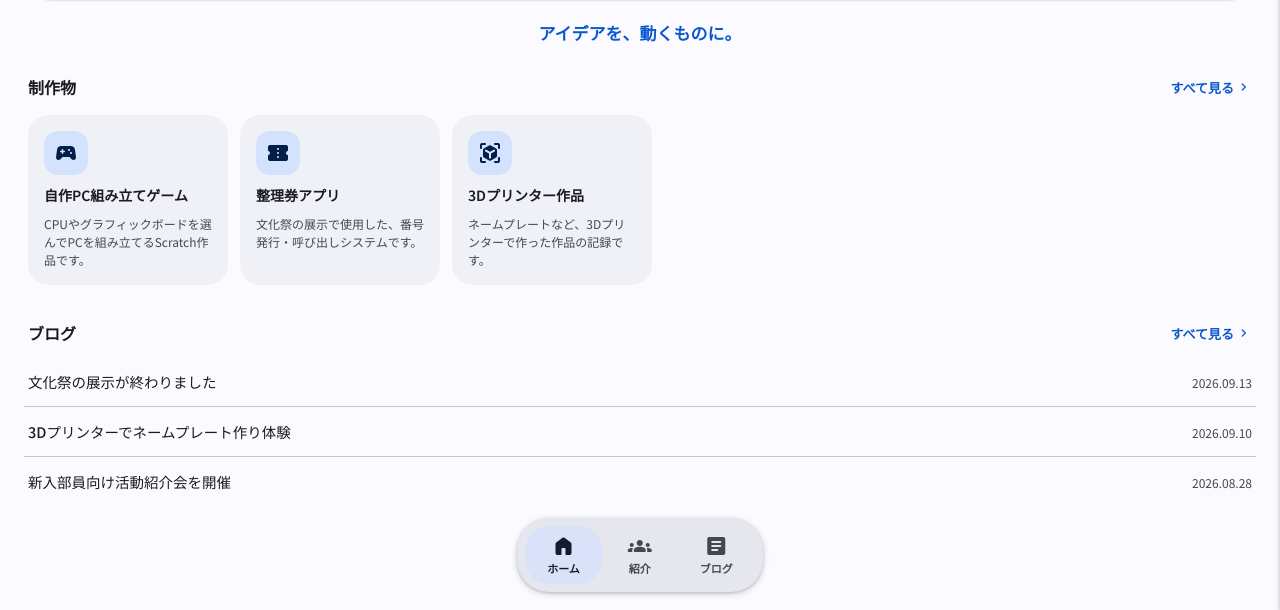
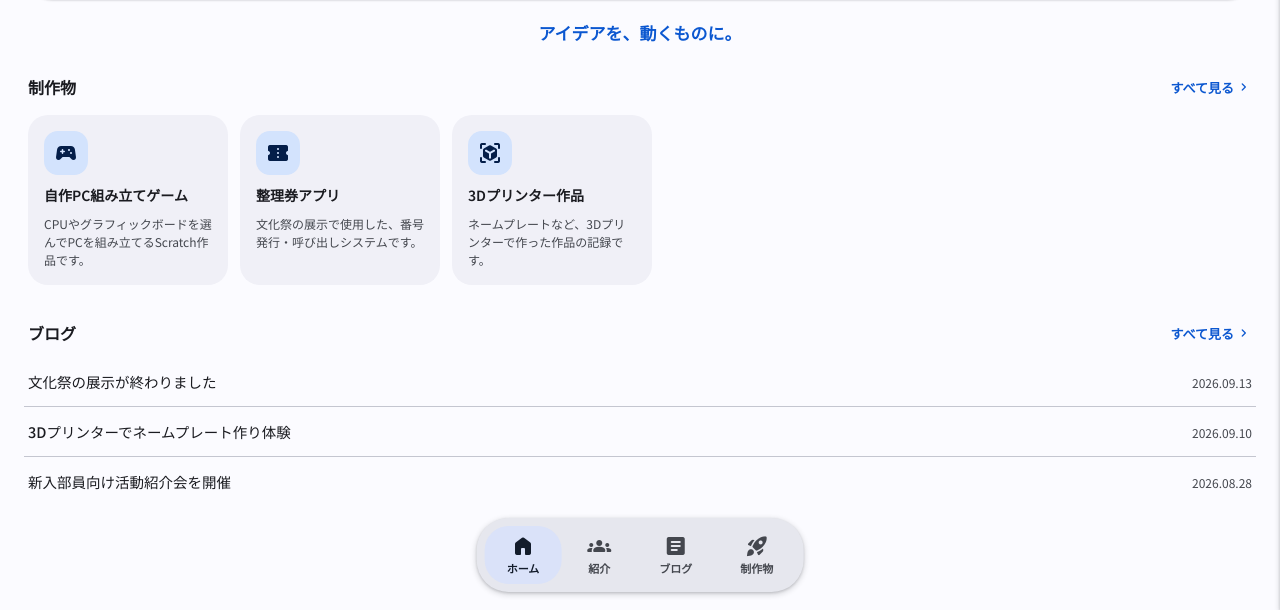
Before and after one commit to xiaomi-ops710/showapcclubhp, a Jekyll site: the page built from index.html, in a window 1280 px wide and 1246 px high. Shown: the part 636-1246 px from the top of the window. Built offline with Jekyll 4.4.1, drawn with Linux system fonts in a browser that asks for light colours.

Commit message:
Update default.html

```diff
--- a/_layouts/default.html
+++ b/_layouts/default.html
@@ -47,6 +47,9 @@
   <a class="tab {% if page.tab == 'blog' %}active{% endif %}" href="{{ '/blog.html' | relative_url }}">
     <span class="msr">article</span><span class="label">ブログ</span>
   </a>
+  <a class="tab {% if page.tab == 'works' %}active{% endif %}" href="{{ '/works.html' | relative_url }}">
+    <span class="msr">rocket_launch</span><span class="label">制作物</span>
+  </a>
 </nav>
 
 {% if page.tab == 'home' %}
```
